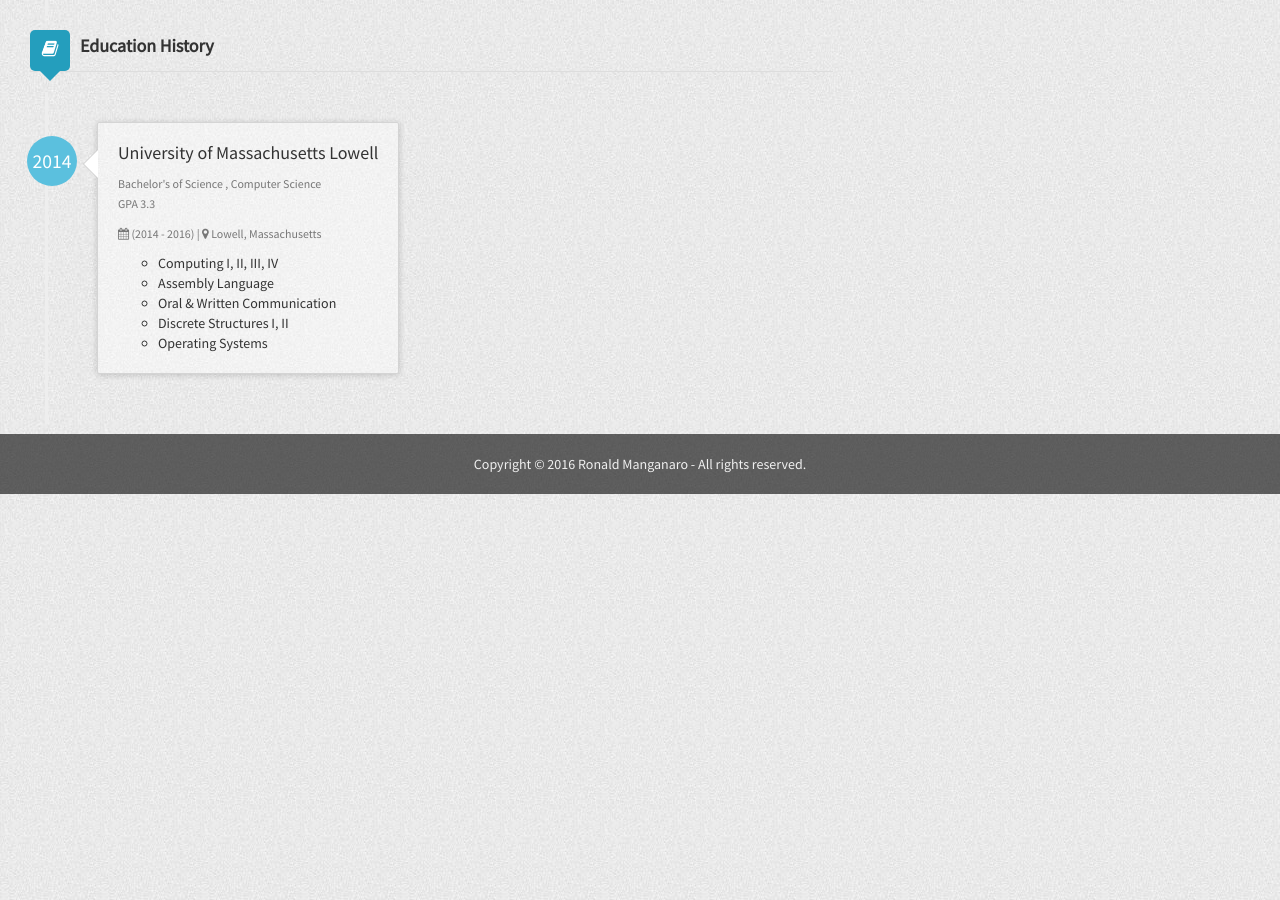
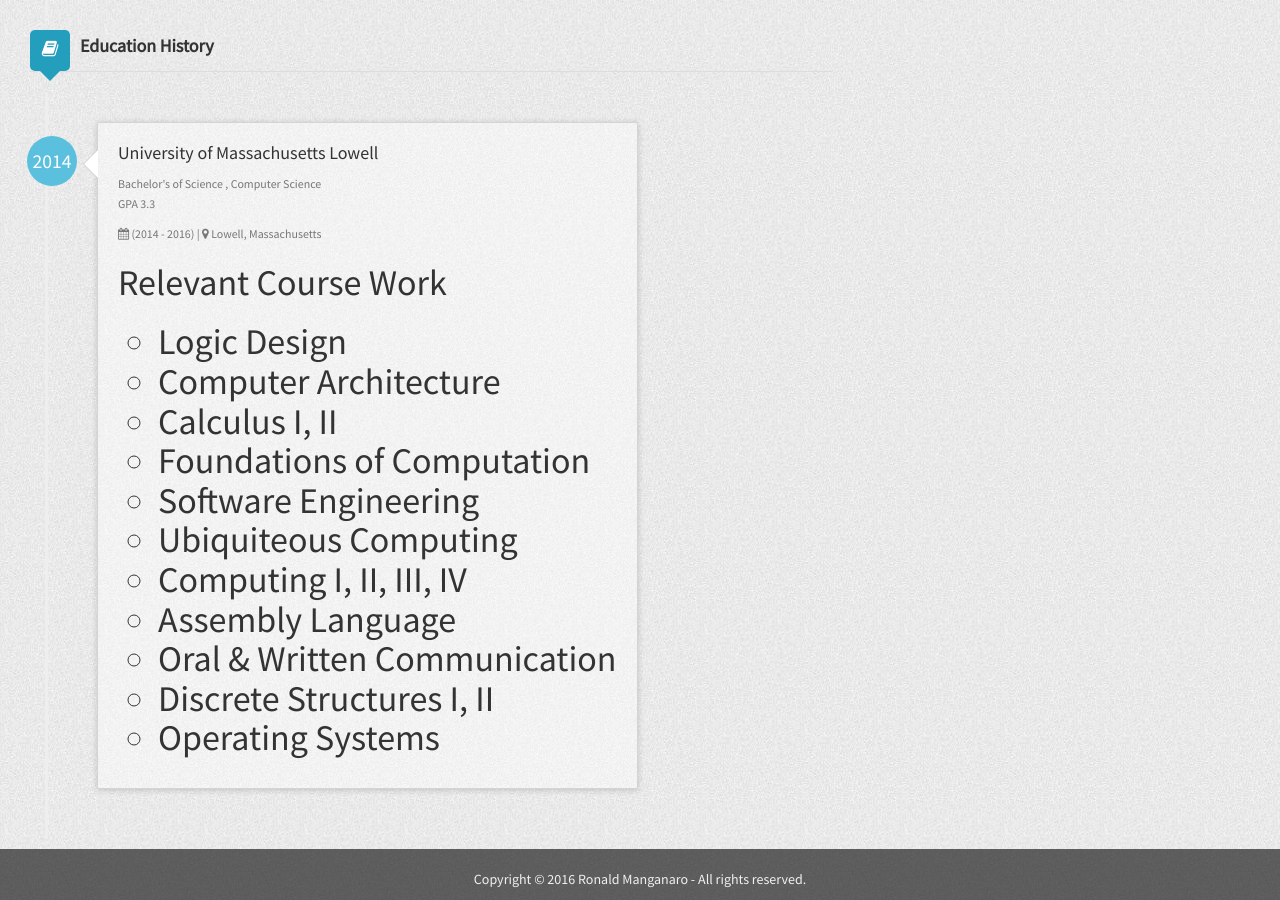
Before and after one commit to ronaldmanganaro/resume, a Jekyll site: the page built from index.html, in a window 1280 px wide and 900 px high, scrolled down 1096 px. Built offline with Jekyll 4.4.1, drawn with Linux system fonts in a browser that asks for light colours; nearby versions of some CDN libraries; before the commit the page ends 1590 px from its top, so only the background shows below that.

Commit message:
changing the config

```diff
--- a/_config.yml
+++ b/_config.yml
@@ -56,7 +56,7 @@
       major: Computer Science<br>GPA 3.3
       started: 2014
       duration: (2014 - 2016)
-      description: <table><tr><td><ul><li>Computing I, II, III, IV</li><li>Assembly Language</li><li>Oral &amp; Written Communication</li><li>Discrete Structures I, II</li><li>Operating Systems</li></ul><td></tr></table>
+      description: <h1>Relevant Course Work<h1><table><tr><td><ul><li>Computing I, II, III, IV</li><li>Assembly Language</li><li>Oral &amp; Written Communication</li><li>Discrete Structures I, II</li><li>Operating Systems</li></ul><td></tr><tr><ul><li>Logic Design</li><li>Computer Architecture</li><li>Calculus I, II</li><li>Foundations of Computation</li><li>Software Engineering</li><li>Ubiquiteous Computing</li></ul></tr></table>
   languages:
     - language1:
       name: Chinese
```
